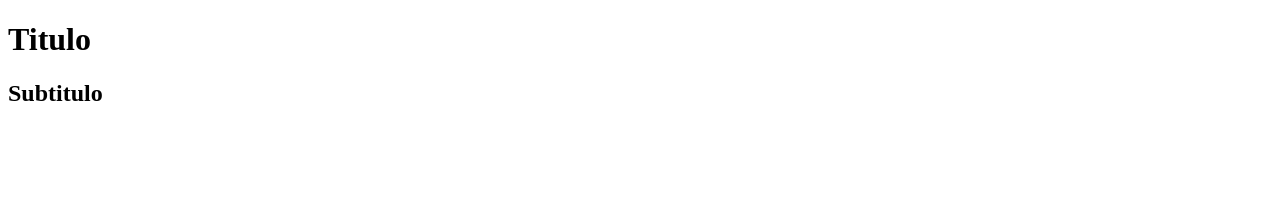
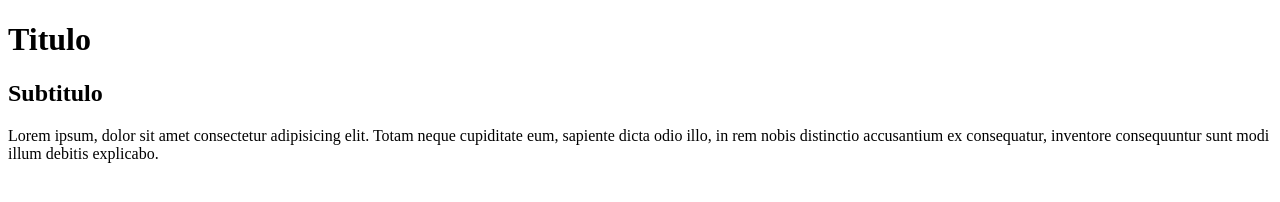
Before and after one commit to joaoaugustoalves/ProjetoLandingPageTarde, a plain HTML site: page index.html in a window 1280 px wide. Drawn offline with Linux system fonts and the light colour scheme.

Commit message:
texto adicionado

```diff
--- a/index.html
+++ b/index.html
@@ -9,6 +9,9 @@
 
     <h1>Titulo</h1>
     <h2>Subtitulo</h2>
+<p>
+    Lorem ipsum, dolor sit amet consectetur adipisicing elit. Totam neque cupiditate eum, sapiente dicta odio illo, in rem nobis distinctio accusantium ex consequatur, inventore consequuntur sunt modi illum debitis explicabo.
+</p>
 
 </body>
 </html>
```
